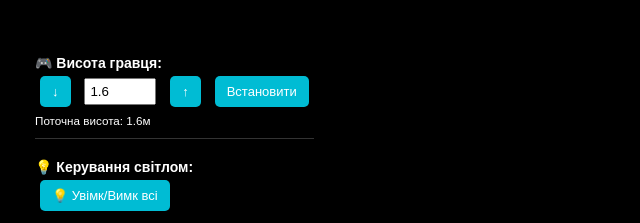
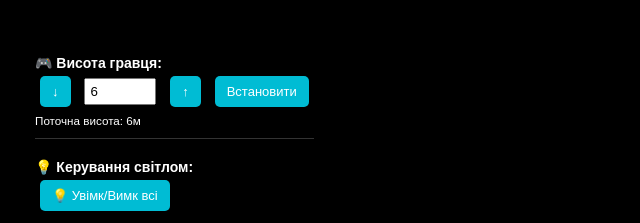
Before and after one commit to KosdiD/Ex-2025, a plain HTML site: page index.html in a window 1280 px wide. Shown: the top 223 px of the page, 0-640 px from the left. Drawn offline with Linux system fonts and the light colour scheme; a script that the page names is missing.

Commit message:
Update index.html

```diff
--- a/index.html
+++ b/index.html
@@ -98,10 +98,10 @@
         <div class="control-group">
             <strong>🎮 Висота гравця:</strong><br>
             <button onclick="changeHeight(-1)">↓</button>
-            <input type="number" id="height-input" value="1.6" step="0.1" min="0" max="50">
+            <input type="number" id="height-input" value="6" step="0.1" min="0" max="50">
             <button onclick="changeHeight(1)">↑</button>
             <button onclick="setHeight()">Встановити</button><br>
-            <small>Поточна висота: <span id="current-height">1.6</span>м</small>
+            <small>Поточна висота: <span id="current-height">6</span>м</small>
         </div>
         <div class="control-group">
             <strong>💡 Керування світлом:</strong><br>
```
